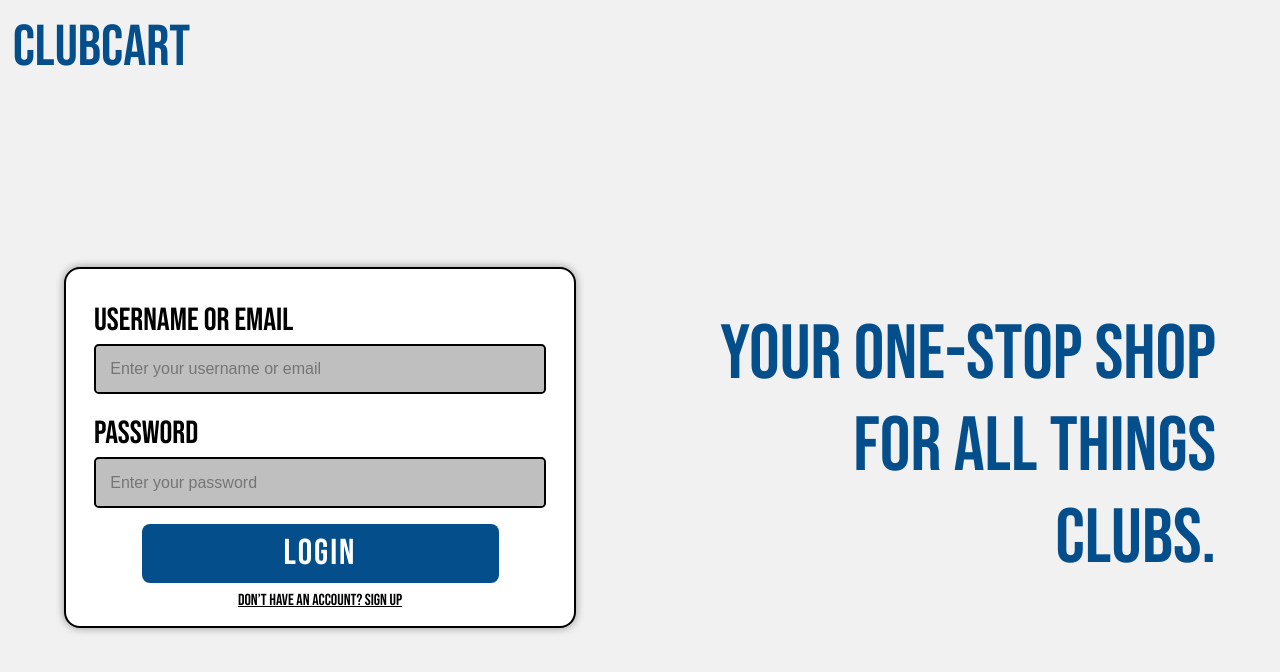
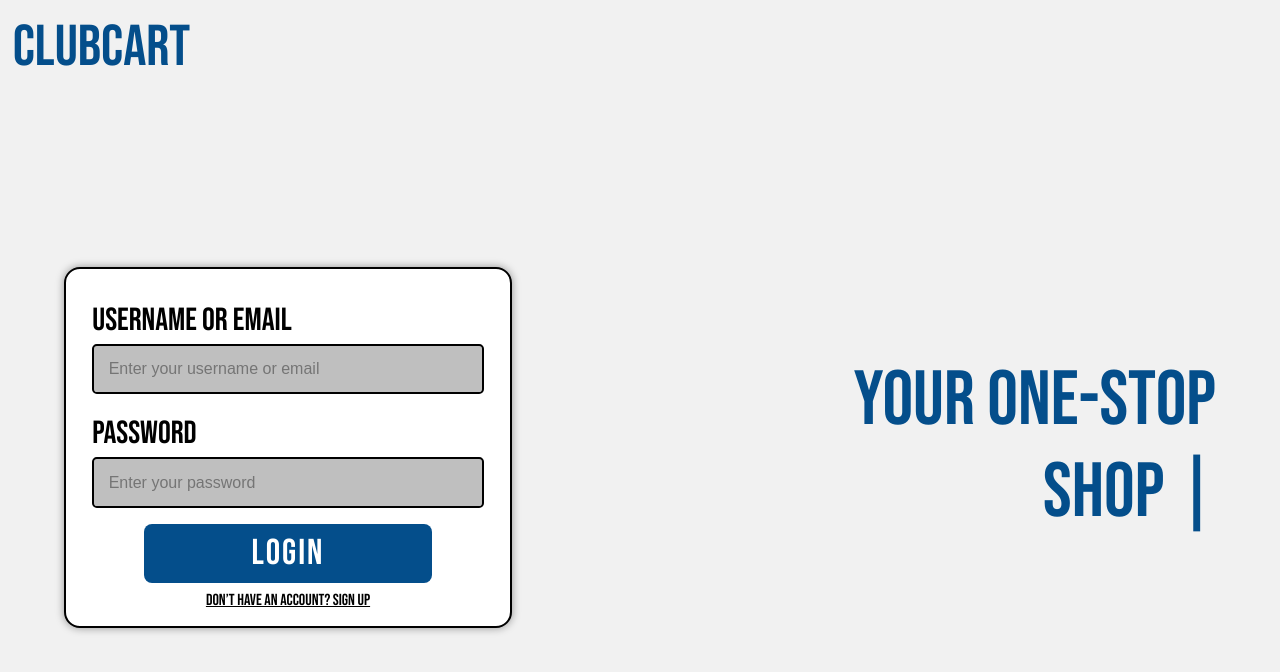
Before and after one commit to PraneethO/clubcart, a Next.js app in the folder club-cart/: page / in a window 1280 px wide. Shown: the top 672 px of the page. Built offline with nearby package versions, Linux system fonts and the light colour scheme.

Commit message:
typewriter effect done

```diff
--- a/club-cart/package.json
+++ b/club-cart/package.json
@@ -12,7 +12,8 @@
     "next": "^13.5.4",
     "react": "^18.2.0",
     "react-dom": "^18.2.0",
-    "react-server-components": "^0.0.0"
+    "react-server-components": "^0.0.0",
+    "typewriter-effect": "^2.21.0"
   },
   "devDependencies": {
     "@types/node": "^20",
--- a/club-cart/src/app/page.module.css
+++ b/club-cart/src/app/page.module.css
@@ -39,7 +39,7 @@
 
 /* ! Login Form CSS */
 .loginForm {
-  width: 40%;
+  width: 35%;
   height: fit-content;
   padding: 1rem;
 
@@ -92,7 +92,7 @@
 .inputButton {
   margin-top: 0.5rem;
 
-  width: 75%;
+  width: 70%;
 
   background-color: #044e8b;
   color: white;
--- a/club-cart/src/app/page.tsx
+++ b/club-cart/src/app/page.tsx
@@ -3,6 +3,7 @@
 import React from "react";
 import styles from "./page.module.css";
 import { useState } from "react";
+import Typewriter from "typewriter-effect";
 
 export default function Home() {
 
@@ -54,9 +55,18 @@ export default function Home() {
           {error ? <div className={styles.errorContainer}>ERROR</div> : ""}
         </div>
         <div className={styles.rightText}>
-            Your one-stop shop <br/> for all things <br/> clubs.
+          <Typewriter
+            options={{
+              strings: ["Your one-stop <br/> shop for all things <br/> clubs."],
+              autoStart: true,
+              delay: 40,
+              loop: true,
+            }}
+          />
         </div>
       </div>
     </main>
   );
 }
+
+{/* Your one-stop <br/> shop for all things <br/> clubs. */ }
```
Also changed, not shown: 1 other file (tests, documents, lock files or other folders).
